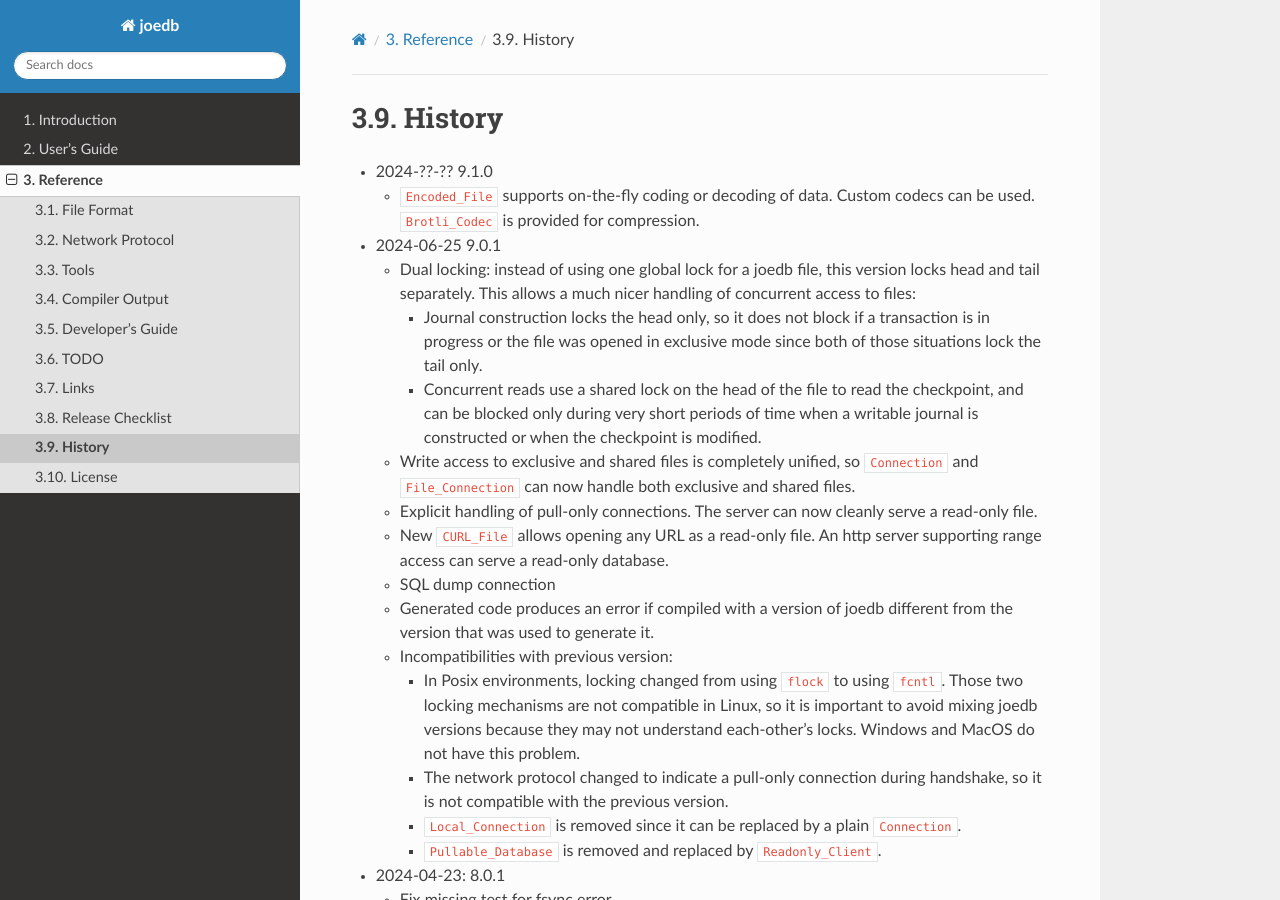
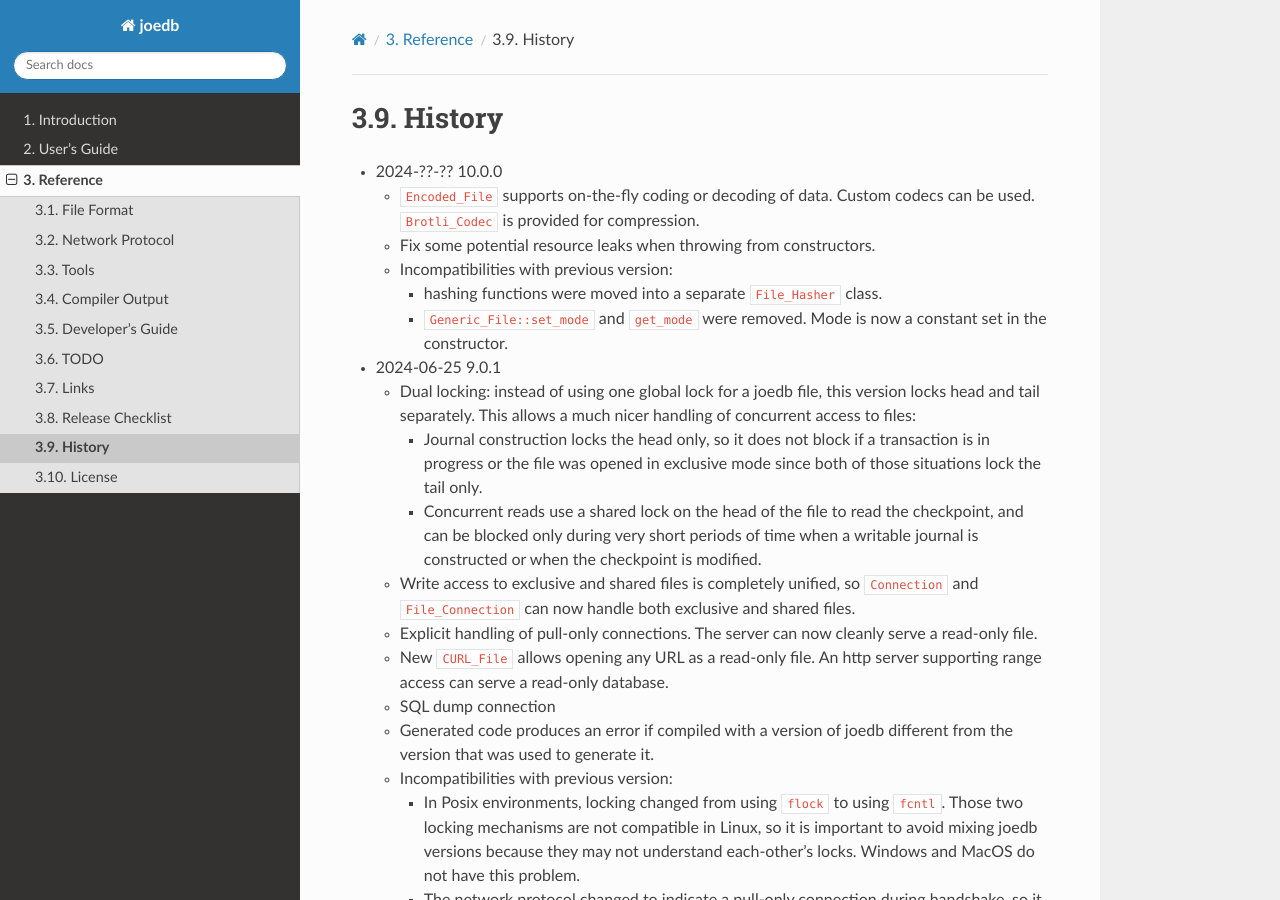
Before and after one commit to Remi-Coulom/joedb, a Sphinx documentation site: the page built from doc/source/history.rst, in a window 1280 px wide and 900 px high. Built offline with Sphinx 7.4.7 and the Read the Docs theme 2.0.0, drawn with Linux system fonts in a browser that asks for light colours; formulas are drawn with MathJax 3.

```diff
--- a/doc/source/history.rst
+++ b/doc/source/history.rst
@@ -1,10 +1,16 @@
 History
 =======
 
-- 2024-??-?? 9.1.0
+- 2024-??-?? 10.0.0
 
   - ``Encoded_File`` supports on-the-fly coding or decoding of data. Custom
     codecs can be used. ``Brotli_Codec`` is provided for compression.
+  - Fix some potential resource leaks when throwing from constructors.
+  - Incompatibilities with previous version:
+
+    - hashing functions were moved into a separate ``File_Hasher`` class.
+    - ``Generic_File::set_mode`` and ``get_mode`` were removed. Mode
+      is now a constant set in the constructor.
 
 - 2024-06-25 9.0.1
 
```
Also changed, not shown: 1 other file.
